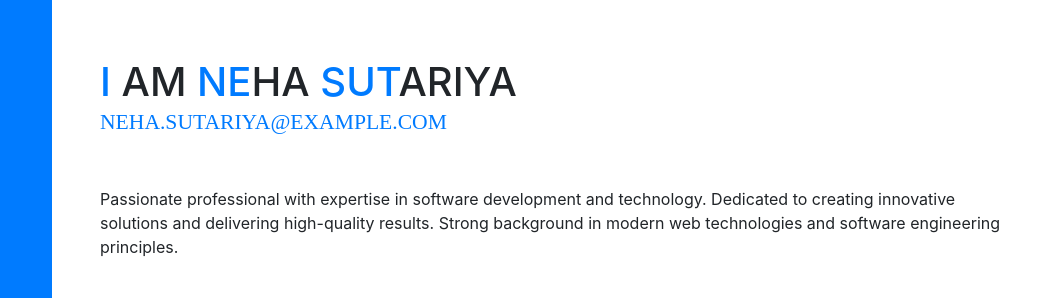
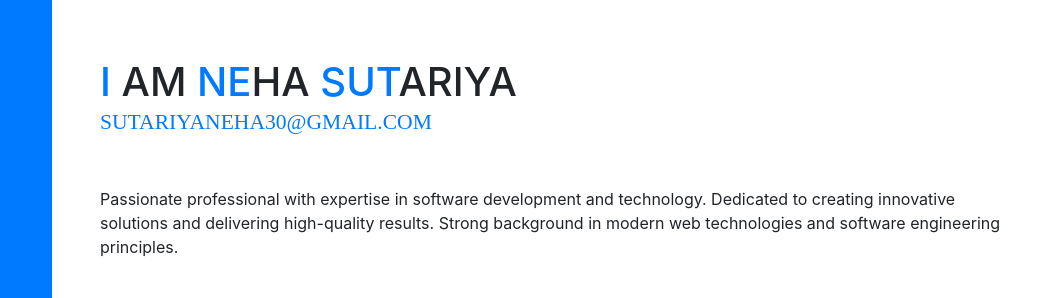
Before and after one commit to neha272/neha272.github.io, a website with bundled scripts: page index.html in a window 1280 px wide. Shown: the part 189-487 px from the top of the page, 220-1280 px from the left. Built offline with nearby package versions, Linux system fonts and the light colour scheme; files whose address does not match are found by name; a web font is replaced by a local one.

Commit message:
Update contact email to sutariyaneha30@gmail.com
- Replace placeholder email with Neha's actual email address
- Update mailto link in About section

```diff
--- a/index.html
+++ b/index.html
@@ -67,8 +67,7 @@
                     <span class="text-primary">I</span>  am  <span class="text-primary">Ne</span>ha  <span class="text-primary">Sut</span>ariya
                 </h1>
                 <div class="subheading mb-5">
-                    <!-- Update with Neha's location and contact information -->
-                    <a href="mailto:neha.sutariya@example.com">neha.sutariya@example.com</a>
+                    <a href="mailto:sutariyaneha30@gmail.com">sutariyaneha30@gmail.com</a>
                 </div>
                 <p class="mb-5">
                     <!-- Professional summary - to be customized with Neha's background -->
```
